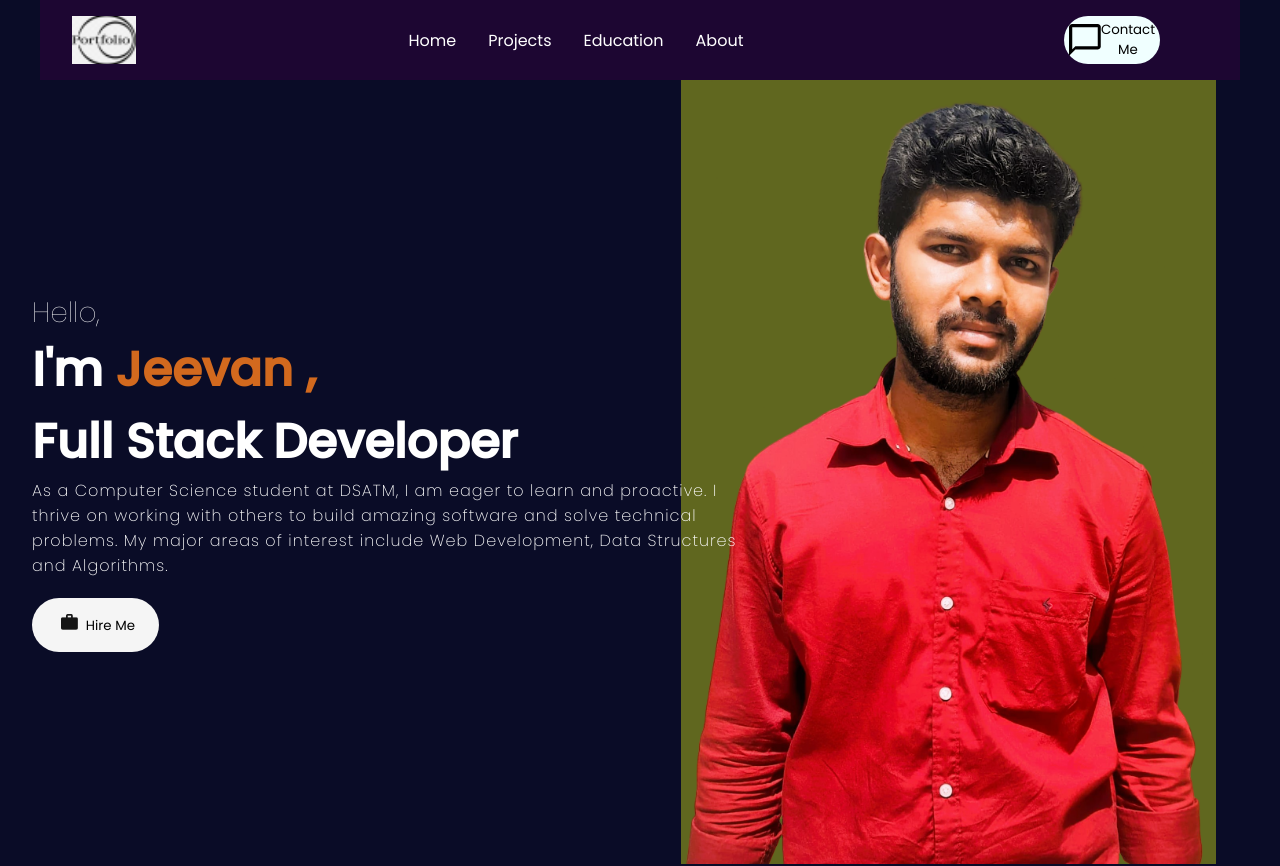
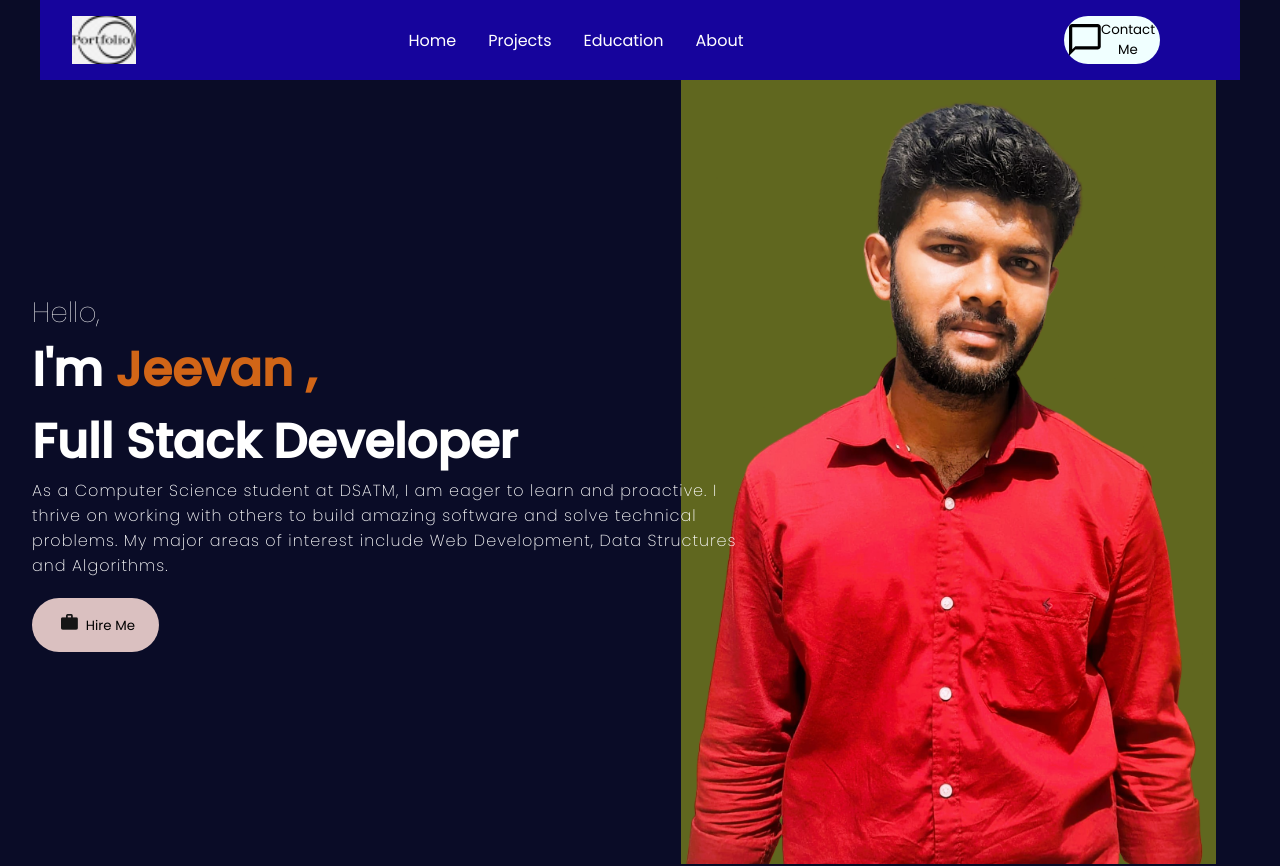
Before and after one commit to jeevans1965/portfolio, a React (Create React App) app: page / in a window 1280 px wide. Shown: the top 866 px of the page. Built offline with nearby package versions, Linux system fonts and the light colour scheme.

Commit message:
modified:   src/components/Intro/intro.css 	modified:   src/components/NavBar/navbar.css

```diff
--- a/src/components/Intro/intro.css
+++ b/src/components/Intro/intro.css
@@ -32,7 +32,7 @@
     font-weight: 100;
 }
 .introName{
-    color: chocolate;
+    color: rgb(209, 101, 23);
 
 }
 
@@ -43,7 +43,7 @@
 }
 
 .btn{
-    background: whitesmoke;
+    background: rgb(218, 192, 192);
     margin: 1rem 0;
     padding: 1rem 1.5rem;
     border: none;
--- a/src/components/NavBar/navbar.css
+++ b/src/components/NavBar/navbar.css
@@ -1,5 +1,5 @@
 .navbar{
-    background: rgb(29, 6, 50);
+    background: rgb(22, 4, 156);
     height: 5rem;
     width: 100vw;
     max-width: 75rem;
```
